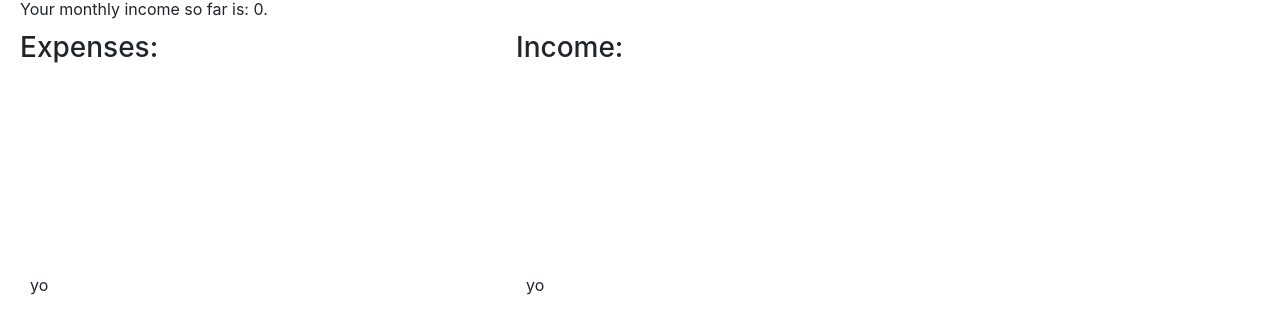
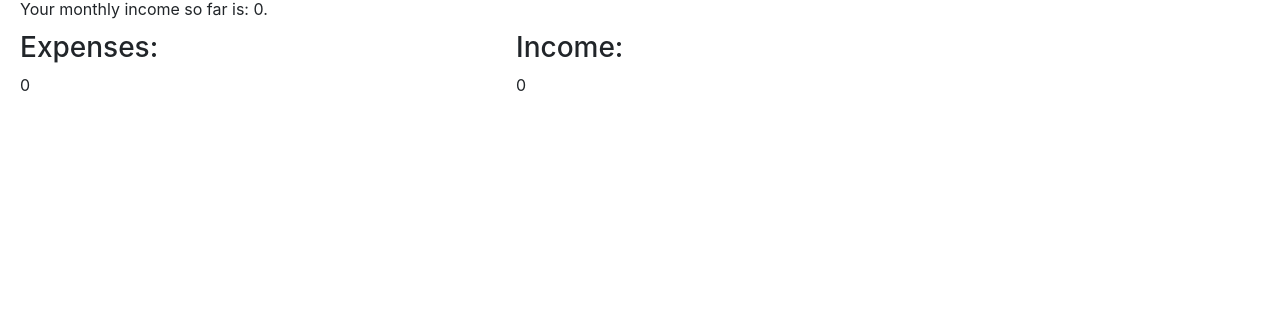
Before and after one commit to hankthemason/finances-tracker, a React (Create React App) app in the folder client/: page /dashboard/home in a window 1280 px wide. Shown: the part 167-500 px from the top of the page. Built offline with nearby package versions, Linux system fonts and the light colour scheme; sample sign-in values are in the browser's storage.

Commit message:
changed HOC to only render donuts if all data is present

```diff
--- a/client/src/modules/dashboard/components/DashboardHome.tsx
+++ b/client/src/modules/dashboard/components/DashboardHome.tsx
@@ -26,11 +26,11 @@ export const DashboardHome = () => {
       <div className='chart-container' style={{display: 'inline-block', width: '80%'}}>
         <div style={{display: 'inline-block', width: '50%'}}>
         <h3>Expenses: </h3>
-        {userExpensesInfo && userExpensesInfo.total && <Donut labelName='category_name' dataName='total' data={userExpensesInfo.category_totals}/>}
+        {userExpensesInfo && userExpensesInfo.total && userExpensesInfo.category_totals.length && <Donut labelName='category_name' dataName='total' data={userExpensesInfo.category_totals}/>}
         </div>
         <div style={{display: 'inline-block', width: '50%', verticalAlign: 'top'}}>
         <h3>Income: </h3>
-        {userIncomeInfo && userIncomeInfo.total && <Donut labelName='category_name' dataName='total' data={userIncomeInfo.category_totals}/>}
+        {userIncomeInfo && userIncomeInfo.total && userIncomeInfo.category_totals.length && <Donut labelName='category_name' dataName='total' data={userIncomeInfo.category_totals}/>}
         </div>
       </div>
     </div>
--- a/client/src/modules/dashboard/components/DonutChart.tsx
+++ b/client/src/modules/dashboard/components/DonutChart.tsx
@@ -17,7 +17,6 @@ export const Donut = ({labelName, dataName, data}: DonutProps<CategoryTotalsObj>
     // ref value changed to node
     setRef(node); // e.g. change ref state to trigger re-render
     if (node !== null) {
-      console.log('change')
       setLegend(node.chartInstance.generateLegend())
     }
   }, []);
@@ -59,22 +58,13 @@ export const Donut = ({labelName, dataName, data}: DonutProps<CategoryTotalsObj>
       display: false
     },
     legendCallback: (chartEl: any) => {
-      let labels
-      return 'yo'
-
-      /*let html = '<ul className="chart-legend">';
       let labels = chartEl.data.labels
-      let clrs = chartEl.data.datasets[0].backgroundColor
-      let borderWidth = chartEl.data.datasets[0].borderWidth
-      let borderColor = chartEl.data.datasets[0].borderColor
-      chartEl.data.datasets[0].data.forEach((ds: any, i: any) => {
-        html += '<li>' +
-          '<div style="vertical-align: middle; display: inline-block; width: 20px; height: 14px; background-color:' + clrs[i] + '; border:' + borderWidth + 'px solid ' + borderColor + '" onclick="onLegendClicked(event, \'' + i + '\')">&nbsp;</div>' +
-          '<div style="margin-left: 1px; display: inline-block" class="legend-label" id="legend-label-' + i + '" onclick="onLegendClicked(event, \'' + i + '\')">' +
-          labels[i] + '</div>' +
-          '</li>';
-      });
-      return html + '</ul>';*/
+      console.log(chartEl.data)
+      return (
+        labels.map((l: any, i: any) => (
+          <div>{labels[i]}</div>
+        ))
+      )
     },
   }
 
```
